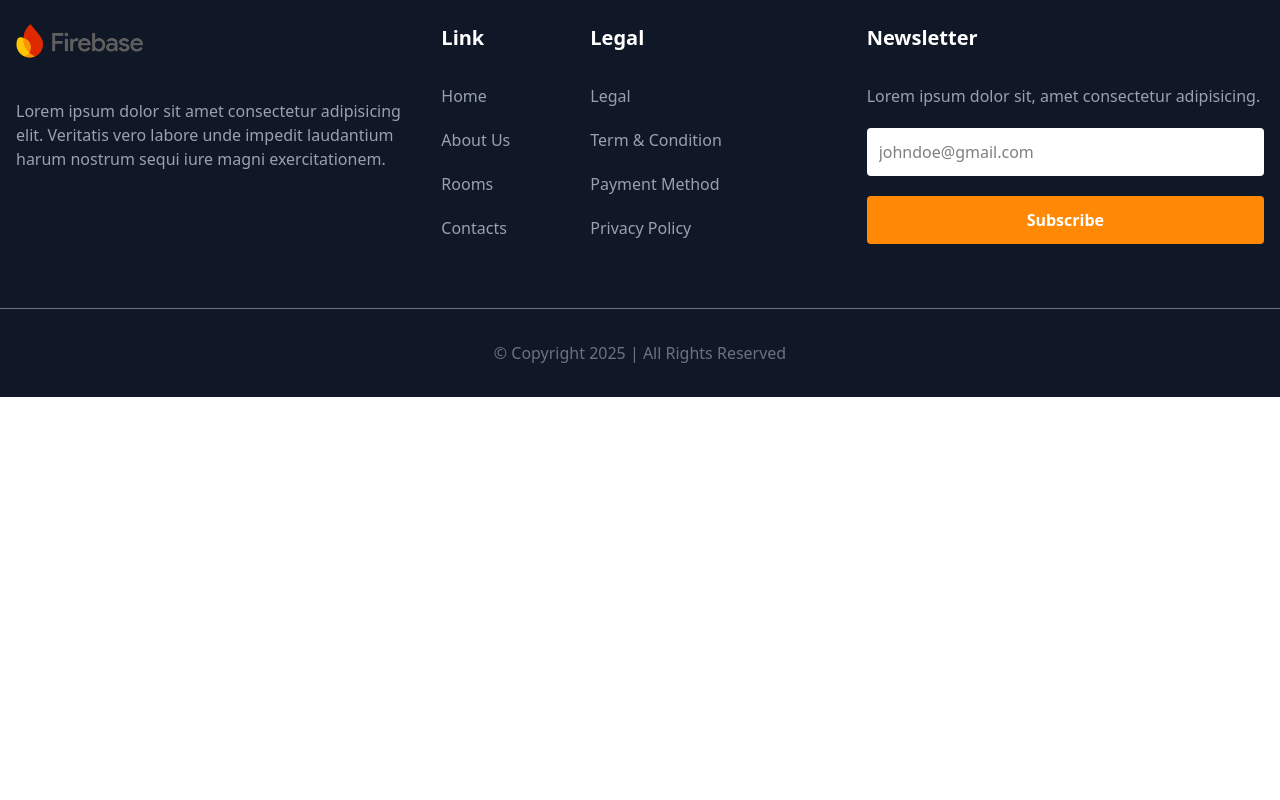
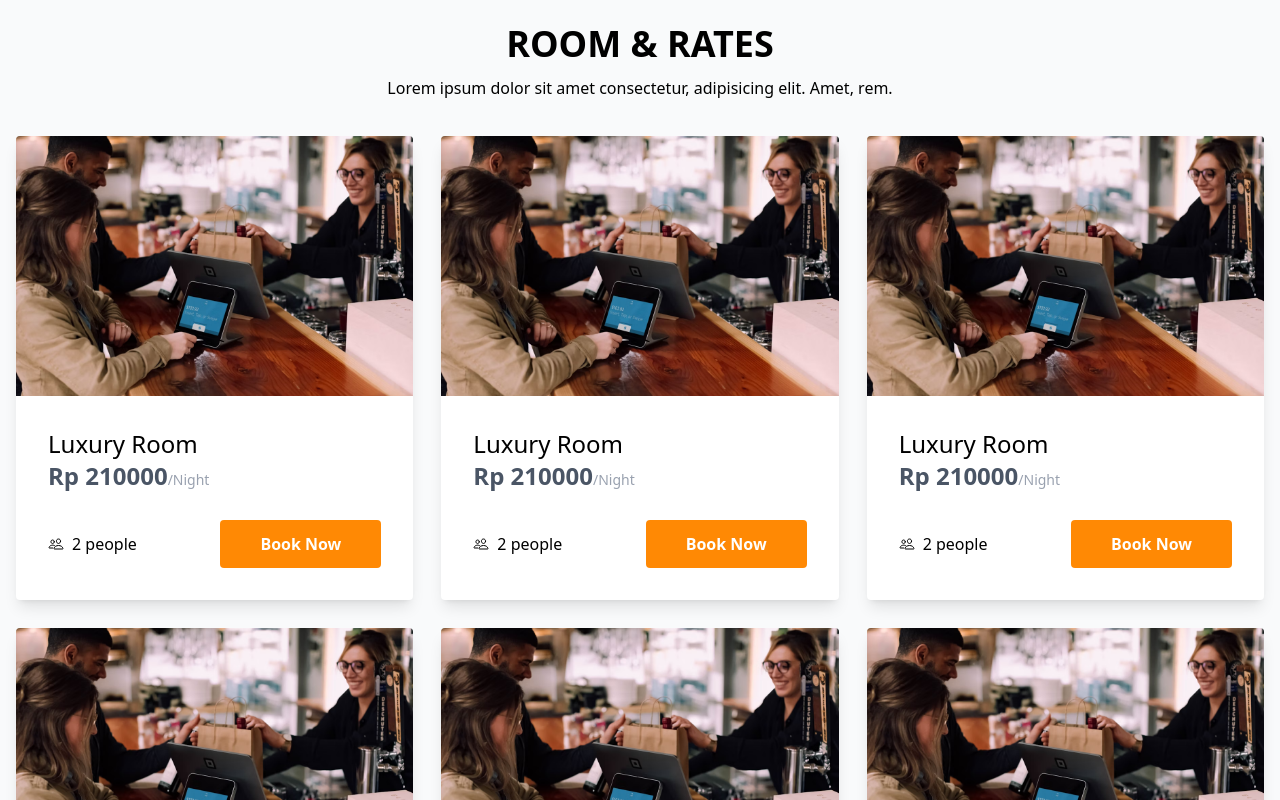
Before and after one commit to zDan1l/booking-hotel-fulll, a Next.js app: page / in a window 1280 px wide. Shown: the part 840-1640 px from the top of the page. Before the commit the page ends 1237 px from the top, so only its background shows below. Built offline with nearby package versions, Linux system fonts and the light colour scheme.

Commit message:
membuat komponen card untuk list room

```diff
--- a/app/page.tsx
+++ b/app/page.tsx
@@ -1,10 +1,18 @@
 import Hero from "@/components/hero";
+import Main from "@/components/main"
 
 
 export default function Home() {
   return (
     <div className="">
       <Hero />
+      <div className="mt-16">
+        <div className="text-center">
+          <h1 className="text-4xl font-bold uppercase">Room & Rates</h1>
+          <p className="py-3">Lorem ipsum dolor sit amet consectetur, adipisicing elit. Amet, rem.</p>
+        </div>
+        <Main />
+      </div>
     </div>
   );
 }
--- /dev/null
+++ b/components/card.tsx
@@ -0,0 +1,32 @@
+import Image from "next/image";
+import Link from "next/link";
+import {IoPeopleOutline} from "react-icons/io5"
+
+
+const Card = () => {
+    return (
+        <div className="bg-white shadow-lg rounded-sm transition duration-100 hover:shadow-sm">
+            <div className="h-[260px] w-auto rounded-t-sm relative">
+                <Image src={"/hero.avif"} width={384} height={256} alt="room image" className="w-full h-full object-cover rounded-t-sm" />
+            </div>
+            <div className="p-8">
+                <h4 className="text-2xl font-medium">
+                    <Link href="#" className="hover:text-gray-800 transition duration-150">Luxury Room</Link>
+                </h4>
+                <h4 className="text-2xl mb-7">
+                    <span className="font-semibold text-gray-600">Rp 210000</span>
+                    <span className="text-gray-400 text-sm">/Night</span>
+                </h4>
+                <div className="flex items-center justify-between">
+                    <div className="flex items-center space-x-2">
+                        <IoPeopleOutline/>
+                        <span>2 people</span>
+                    </div>
+                    <Link href="#" className="px-6 py-2.5 md:px-10 md:py-3 font-semibold text-white bg-orange-400 rounded-sm hover:bg-orange-500 transition duration-150">Book Now</Link>
+                </div>
+            </div>
+        </div>
+    )
+}
+
+export default Card ;
--- /dev/null
+++ b/components/main.tsx
@@ -0,0 +1,19 @@
+import Card from "@/components/card";
+
+
+const Main = () => {
+    return (
+        <div className="max-w-screen-xl py-6 pb-20 px-4 mx-auto">
+            <div className="grid gap-7 md:grid-cols-3">
+                <Card />
+                <Card />
+                <Card />
+                <Card />
+                <Card />
+                <Card />
+            </div>
+        </div>
+    )
+}
+
+export default Main ;
```
